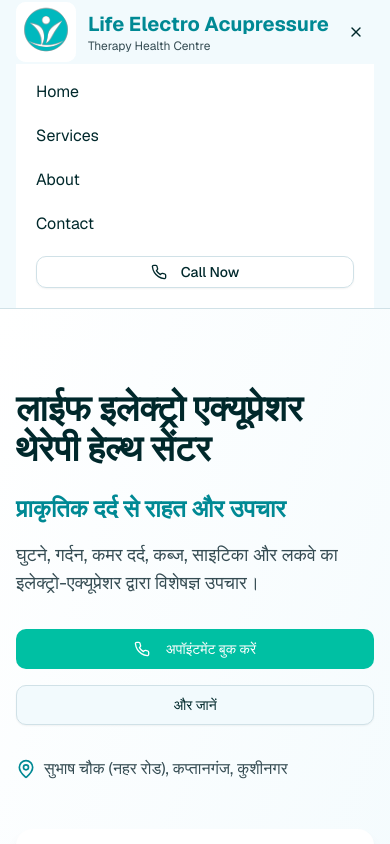
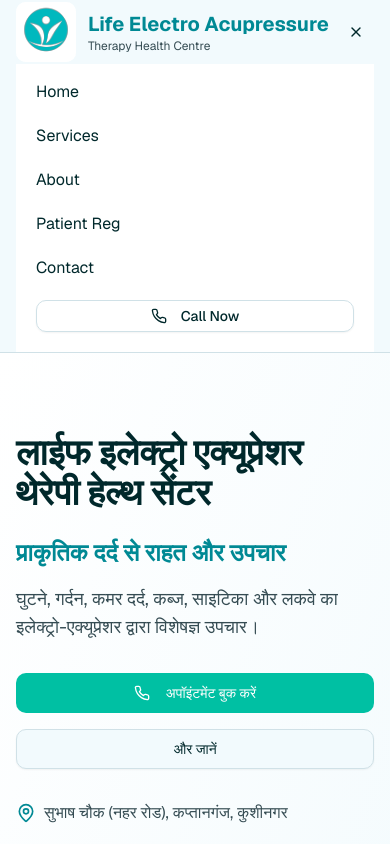
Before and after one commit to Rishi979580/life-electro-therapy, a Next.js app: page / in a window 390 px wide. Both pictures are taken after a click on the button 356 px from the left and 32 px from the top of the page. Shown: the top 844 px of the page. Built offline with nearby package versions, Linux system fonts and the light colour scheme.

Commit message:
patient registration link update

```diff
--- a/components/header.tsx
+++ b/components/header.tsx
@@ -85,6 +85,9 @@ export function Header() {
               <a href="#about" className="block px-3 py-2 text-foreground hover:text-primary">
                 About
               </a>
+              <a href="https://forms.gle/ycPTupJGJyrWjR3J8" className="block px-3 py-2 text-foreground hover:text-primary">
+              Patient Reg
+            </a>
               <a href="#contact" className="block px-3 py-2 text-foreground hover:text-primary">
                 Contact
               </a>
```
